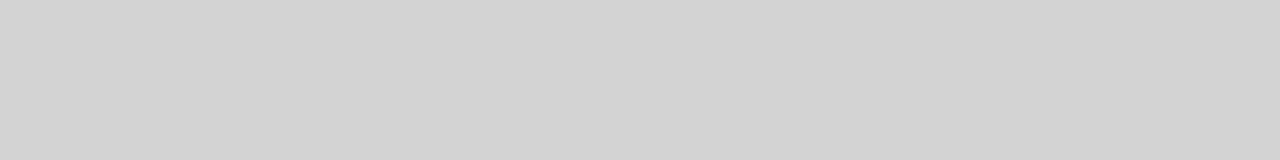
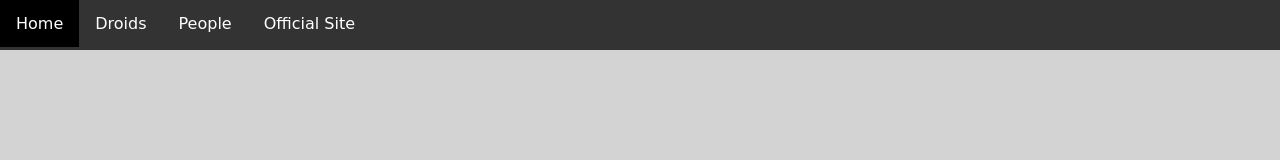
Before and after one commit to kaitvan/html-101, a plain HTML site: page index.html in a window 1280 px wide. Drawn offline with Linux system fonts and the light colour scheme; a web font is replaced by a local one.

Commit message:
styled navigation with new font

```diff
--- a/index.html
+++ b/index.html
@@ -5,9 +5,17 @@
     <meta name="viewport" content="width=device-width, initial-scale=1.0">
     <title>Star Wars</title>
     <link href="main.css" rel="stylesheet">
+    <link href="https://fonts.googleapis.com/css2?family=Geostar+Fill&display=swap" rel="stylesheet">
 </head>
 <body>
-
+    <nav>
+        <ul>
+            <li><a href="./index.html">Home</a></li>
+            <li><a href="./droids.html">Droids</a></li>
+            <li><a href="./people.html">People</a></li>
+            <li><a href="https://www.starwars.com/">Official Site</a></li>
+        </ul>
+    </nav>
     <script src="main.js"></script>
 </body>
 </html>
--- a/main.css
+++ b/main.css
@@ -1,3 +1,30 @@
 body {
     background-color: lightgray;
+    margin: 0;
+    padding: 0;
 }
+
+ul {
+    list-style-type: none;
+    margin: 0;
+    padding: 0;
+    background-color: #333;
+    height: 50px;
+    overflow: hidden;
+}
+
+li {
+    float: left;
+}
+
+li a {
+    color: white;
+    padding: 14px 16px;
+    text-decoration: none;
+    display: block;
+    font-family: 'Geostar Fill', cursive;
+}
+
+li a:hover {
+    background-color: #000;
+}
```
Also changed, not shown: droids.html (added), people.html (added).
